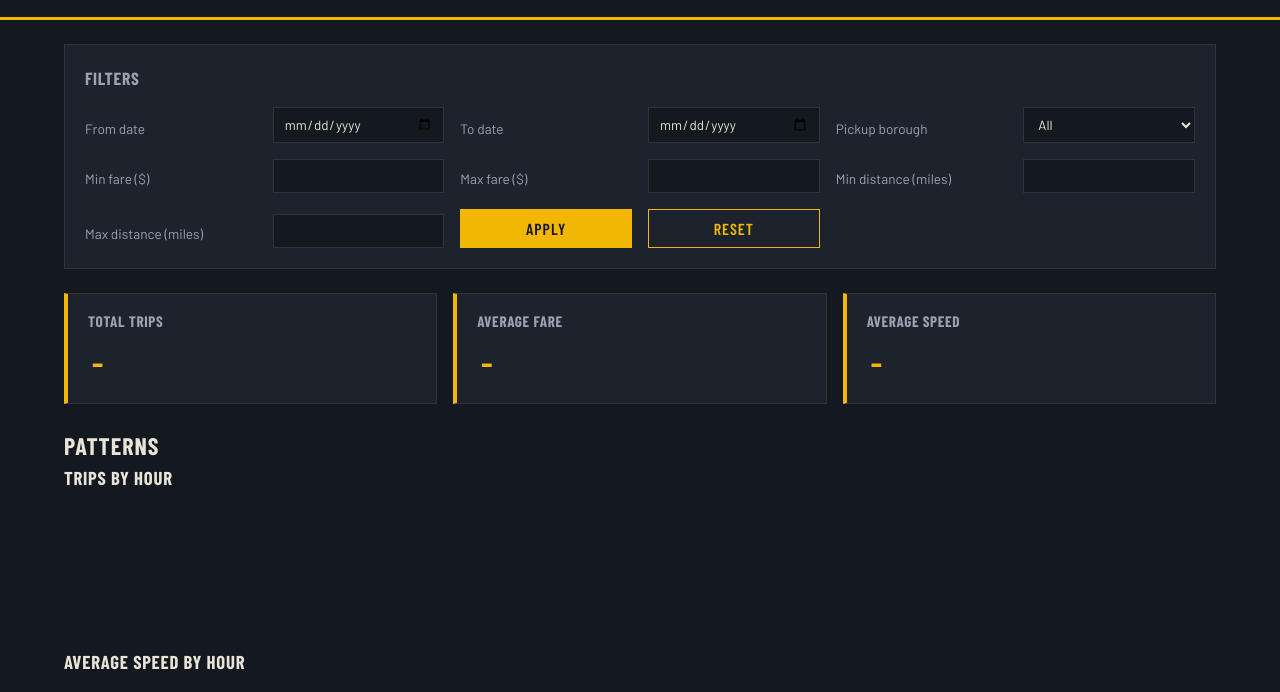
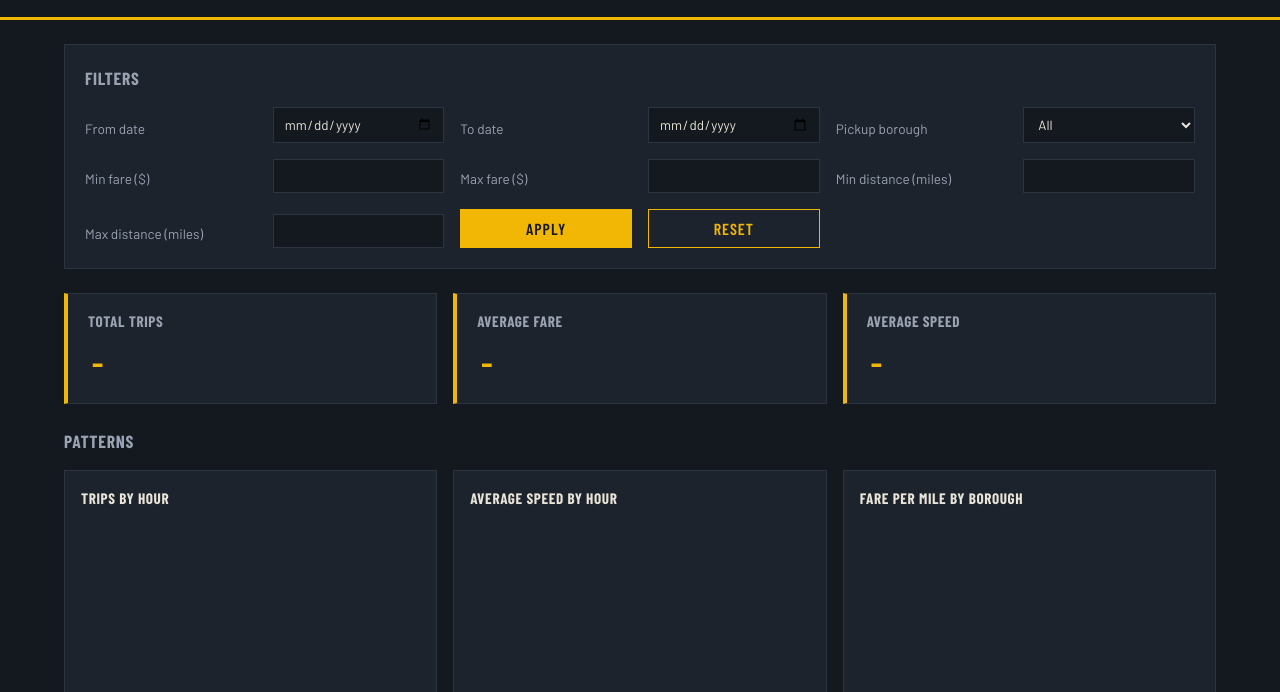
Before and after one commit to gunnogere/Team4C1_Summative_Urban_Mobility_Data_Explorer, a plain HTML site: page frontend/index.html in a window 1280 px wide. Shown: the part 117-809 px from the top of the page. Drawn offline with nearby package versions, Linux system fonts and the light colour scheme.

Commit message:
style chart boxes

```diff
--- a/frontend/style.css
+++ b/frontend/style.css
@@ -138,3 +138,27 @@ button:hover {
     font-size: 2rem;
     color: var(--taxi);
 }
+
+/* charts: three boxes that wrap on small screens */
+#charts {
+    display: grid;
+    grid-template-columns: repeat(auto-fit, minmax(320px, 1fr));
+    gap: 16px;
+}
+
+#charts h2 {
+    grid-column: 1 / -1;
+    font-size: 1.1rem;
+    color: var(--muted);
+}
+
+.chart-box {
+    background: var(--panel);
+    border: 1px solid var(--line);
+    padding: 16px;
+}
+
+.chart-box h3 {
+    font-size: 0.95rem;
+    margin-bottom: 12px;
+}
```
